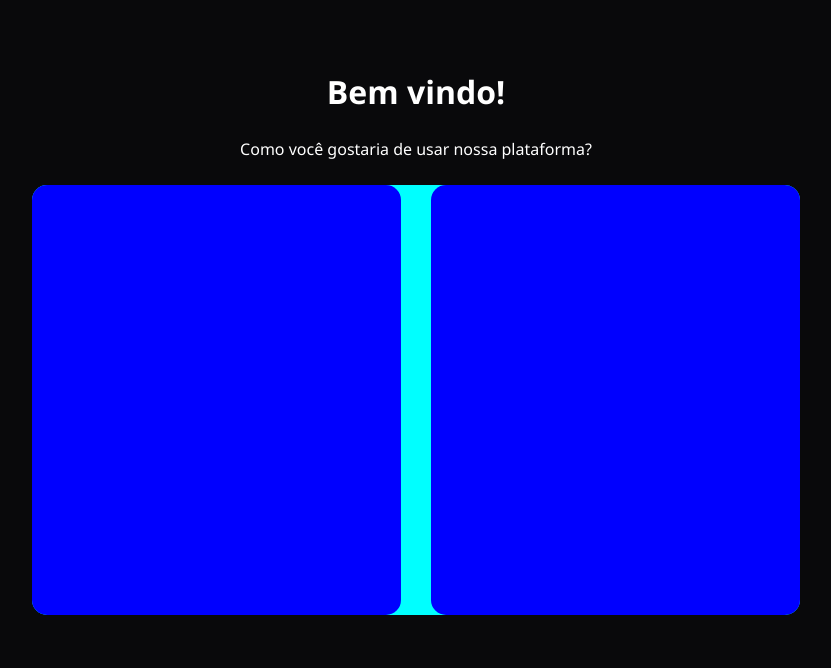
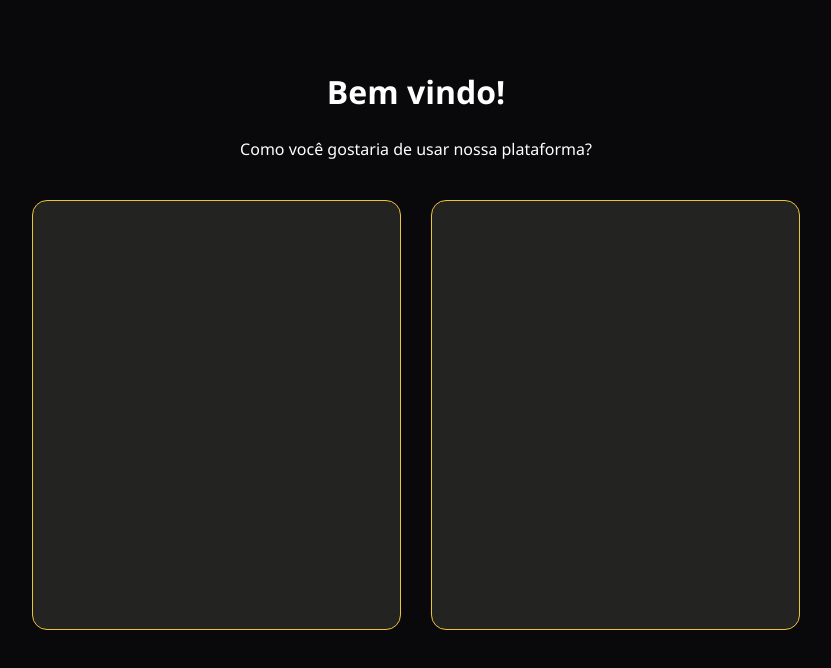
Before and after one commit to Cobarber-PI/cliente-frontend, a Vue app: page /escolha in a window 1280 px wide. Shown: the top 668 px of the page, without its empty margins (224-1055 px from the left). Built offline with nearby package versions, Linux system fonts and the light colour scheme.

Commit message:
feat: continuando

```diff
--- a/src/components/Escolha.vue
+++ b/src/components/Escolha.vue
@@ -35,19 +35,19 @@ p {
     height: 430px;
     margin: auto;
     display: flex;
-    background-color: aqua;
     align-items: center;
     justify-content: space-between;
     border-radius: 15px;
     gap: 15px;
-    margin-top: 20px;
+    margin-top: 40px;
 }
 
 .escolha {
-    background-color: blue;
+    background-color: #232322;
     height: 100%;
     width: 48%;
     display: flex;
     border-radius: 15px;
+    border: 1px solid #F0C238;
 }
 </style>
```
